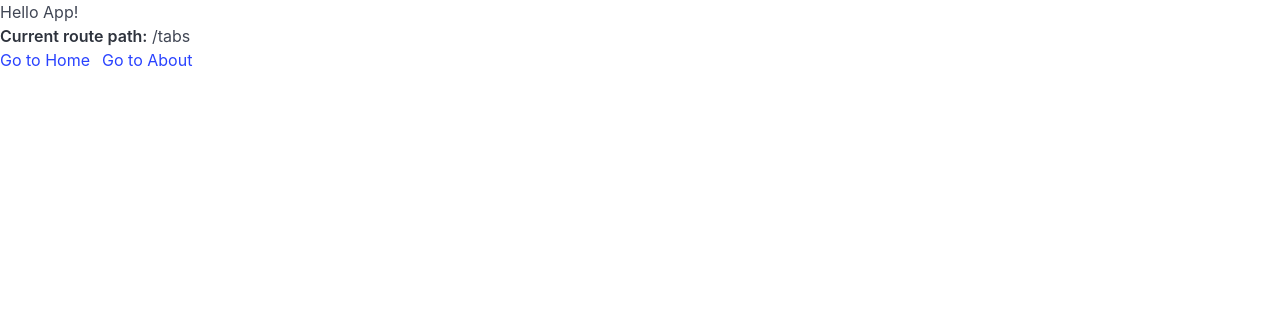
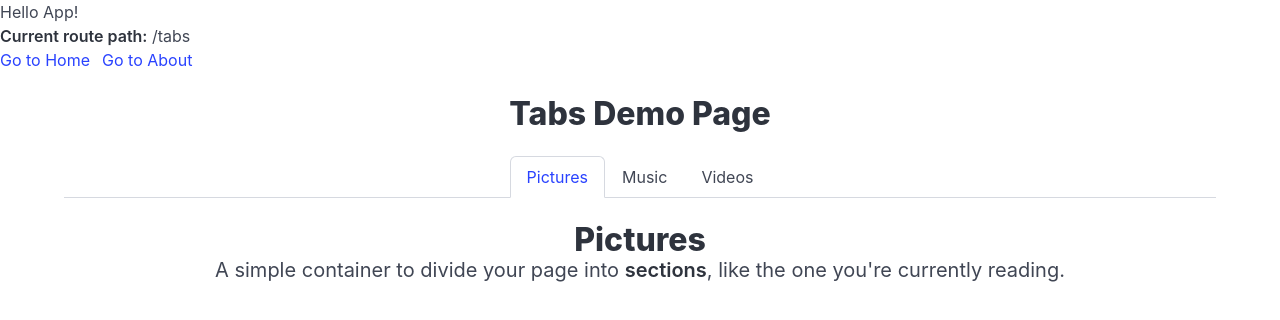
Before and after one commit to ITsLifeOverAll/vue-train-fast-track, a Vue app: page /tabs in a window 1280 px wide. Shown: the top 320 px of the page. Built offline with nearby package versions, Linux system fonts and the light colour scheme.

Commit message:
動態元件, NotFound 404 頁面

```diff
--- /dev/null
+++ b/src/components/Music.vue
@@ -0,0 +1,9 @@
+<template>
+    <section class="hero is-medium is-primary">
+        <h1 class="title">Music</h1>
+        <h2 class="subtitle">
+            A simple container to divide your page into <strong>sections</strong>, like
+            the one you're currently reading.
+        </h2>
+    </section>
+</template>
--- /dev/null
+++ b/src/components/Pictures.vue
@@ -0,0 +1,9 @@
+<template>
+    <section class="hero is-medium">
+        <h1 class="title">Pictures</h1>
+        <h2 class="subtitle">
+            A simple container to divide your page into <strong>sections</strong>, like
+            the one you're currently reading.
+        </h2>
+    </section>
+</template>
--- /dev/null
+++ b/src/components/Videos.vue
@@ -0,0 +1,9 @@
+<template>
+    <section class="hero is-medium is-info">
+        <h1 class="title">Videos</h1>
+        <h2 class="subtitle">
+            A simple container to divide your page into <strong>sections</strong>, like
+            the one you're currently reading.
+        </h2>
+    </section>
+</template>
--- a/src/router/index.js
+++ b/src/router/index.js
@@ -7,6 +7,7 @@ const routes = [
   {
     path: '/',
     alias: '/home',
+    name: 'home',
     component: HomeView,
     meta: {
       title: '首頁',
@@ -59,6 +60,17 @@ const routes = [
       },
     ],
   },
+  {
+    path: '/tabs',
+    name: 'tabs',
+    component: () => import('../views/TabsView.vue'),
+    meta: { title: 'Tabs Page' },
+  },
+  {
+    path: '/:pathMatch(.*)*',
+    name: 'NotFound',
+    component: () => import('@/views/NotFoundView.vue'),
+  },
 ]
 
 const router = createRouter({
--- /dev/null
+++ b/src/views/NotFoundView.vue
@@ -0,0 +1,24 @@
+<template>
+    <section class="hero is-warning m-4">
+        頁面不存在:
+        <p> {{ route.fullPath }}</p>
+
+    </section>
+    <div class="has-text-centered">
+        <button class="button is-primary" @click="clicked">返回首頁</button>
+    </div>
+</template>
+
+<script setup>
+import { useRoute, useRouter } from 'vue-router'
+
+const route = useRoute();
+const router = useRouter();
+
+const clicked = () => {
+    console.log('route', route);
+
+    router.push({ name: 'home' });
+}
+
+</script>
--- /dev/null
+++ b/src/views/TabsView.vue
@@ -0,0 +1,37 @@
+<template>
+    <div class="container has-text-centered">
+        <h1 class="title is-3">Tabs Demo Page</h1>
+        <div class="tabs is-centered is-boxed">
+            <ul>
+                <li v-for="tab in tabs" :key="tab.id" :class="{ 'is-active': currentIndex == tab.id }"
+                    @click="tabClicked(tab.id)">
+                    <a>{{ tab.name }}</a>
+                </li>
+            </ul>
+        </div>
+        <KeepAlive>
+            <component :is="tabs[currentIndex].component" />
+        </KeepAlive>
+    </div>
+</template>
+
+<script setup>
+import { ref } from 'vue';
+import Pictures from '@/components/Pictures.vue';
+import Music from '@/components/Music.vue';
+import Videos from '@/components/Videos.vue';
+
+const tabs = [
+    { id: 0, name: 'Pictures', component: Pictures },
+    { id: 1, name: 'Music', component: Music },
+    { id: 2, name: 'Videos', component: Videos }
+];
+const currentIndex = ref(0);
+
+const tabClicked = (index) => {
+    console.log('tabClicked', index);
+
+    currentIndex.value = index;
+};
+
+</script>
```
